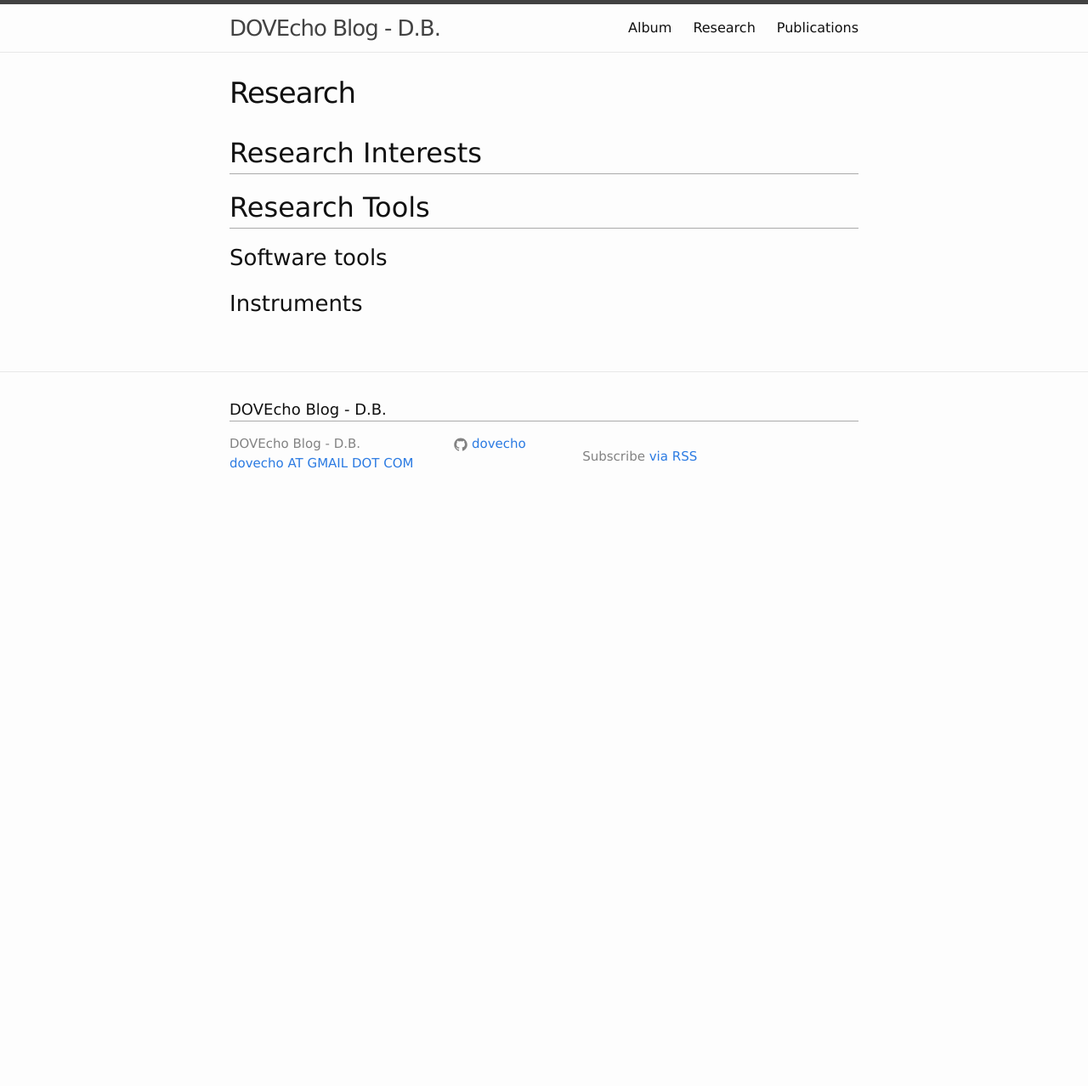
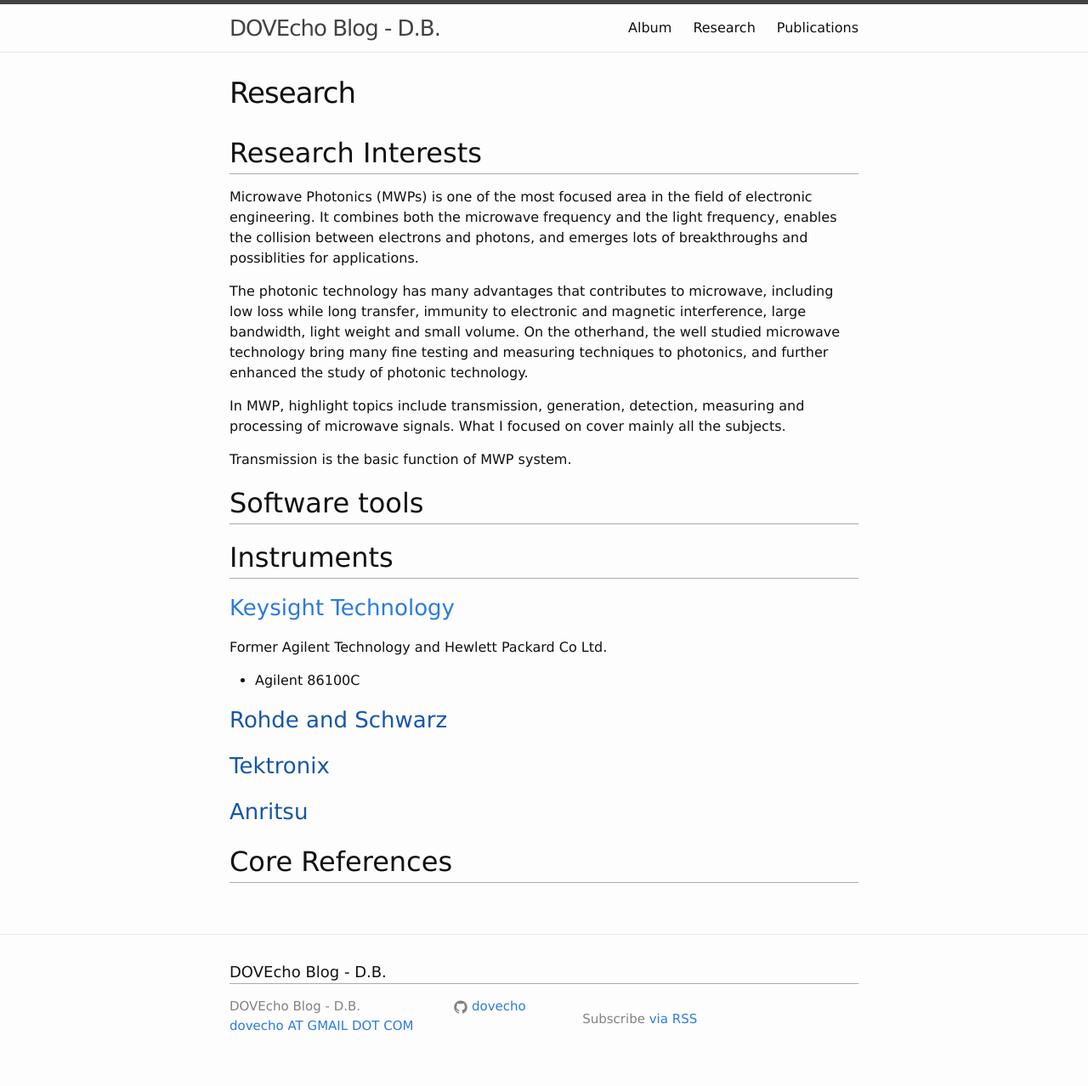
Before and after one commit to dovecho/dovecho.github.io, a Jekyll site: the page built from Research.md, in a window 1280 px wide. Shown: the whole page at 85% size. Built offline with Jekyll 4.4.1, drawn with Linux system fonts in a browser that asks for light colours; before the commit the page ends 900 px from its top, so only the background shows below that.

Commit message:
Update Research.md

```diff
--- a/Research.md
+++ b/Research.md
@@ -5,8 +5,26 @@ permalink: /Research/
 ---
 ## Research Interests
 
-## Research Tools
+Microwave Photonics (MWPs) is one of the most focused area in the field of electronic engineering. It combines both the microwave frequency and the light frequency, enables the collision between electrons and photons, and emerges lots of breakthroughs and possiblities for applications.
 
-### Software tools
+The photonic technology has many advantages that contributes to microwave, including low loss while long transfer, immunity to electronic and magnetic interference, large bandwidth, light weight and small volume. On the otherhand, the well studied microwave technology bring many fine testing and measuring techniques to photonics, and further enhanced the study of photonic technology.
 
-### Instruments
+In MWP, highlight topics include transmission, generation, detection, measuring and processing of microwave signals. What I focused on cover mainly all the subjects.
+
+Transmission is the basic function of MWP system.
+
+## Software tools
+
+## Instruments
+
+### [Keysight Technology](http://www.keysight.com)
+
+  Former Agilent Technology and Hewlett Packard Co Ltd.
+
+  - Agilent 86100C
+
+### [Rohde and Schwarz]()
+### [Tektronix]()
+### [Anritsu]()
+
+## Core References
```
